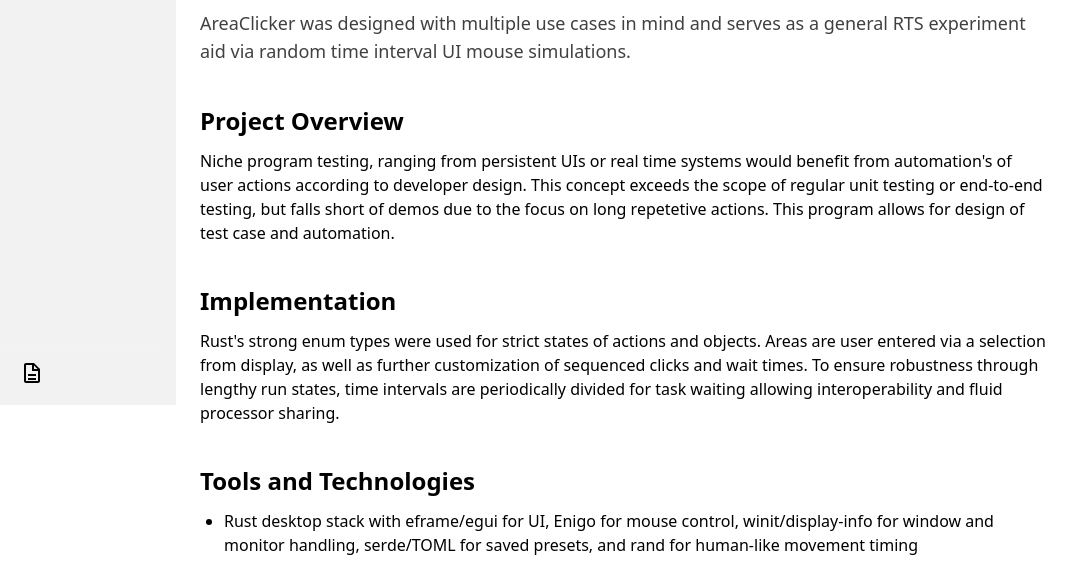
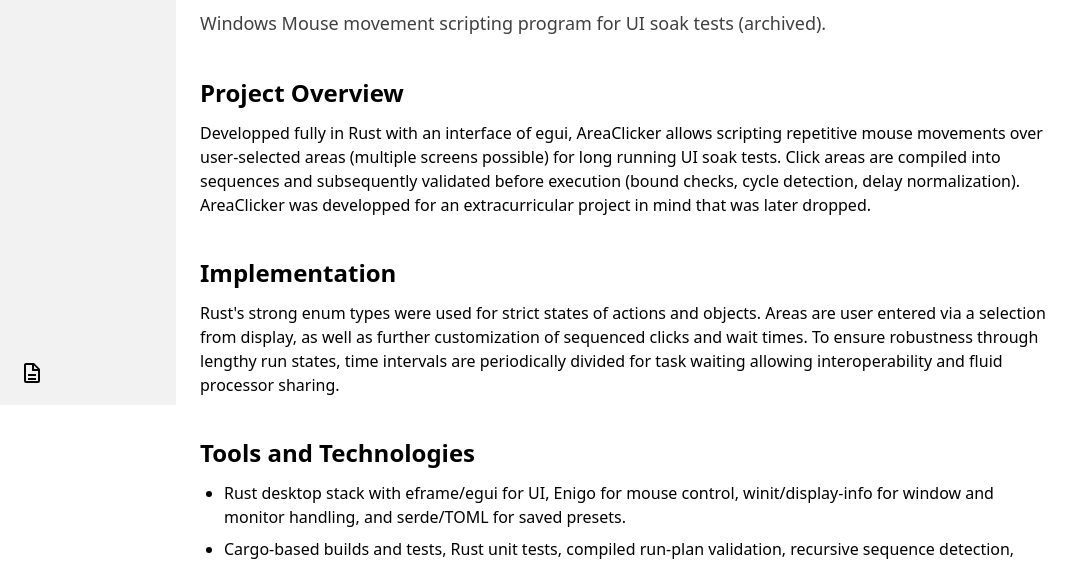
Before and after one commit to michaeldmussel/website, an Astro site: page /website/project/personal-automation-validation in a window 1280 px wide. Shown: the part 395-956 px from the top of the page, 208-1280 px from the left. Built offline with nearby package versions, Linux system fonts and the light colour scheme; Astro itself is replaced by a stand-in of ours.

Commit message:
Remove template leftovers

```diff
--- a/src/pages/project/personal-automation-validation.astro
+++ b/src/pages/project/personal-automation-validation.astro
@@ -3,7 +3,7 @@ import BaseLayout from "../../layouts/BaseLayout.astro";
 import { withBase } from "../../lib/paths";
 ---
 
-<BaseLayout title="AreaClicker - Deterministic RTS helper for timing experiments" sideBarActiveItemID="projects">
+<BaseLayout title="AreaClicker - Windows desktop tool in Rust" sideBarActiveItemID="projects">
   <article class="grid gap-10">
     <header class="grid gap-4">
       <a class="link w-fit" href={withBase("/projects")}>Back to projects</a>
@@ -11,7 +11,7 @@ import { withBase } from "../../lib/paths";
       <div>
         <h1 class="text-4xl font-bold">Personal helper tool for prototype testing</h1>
         <p class="mt-3 text-lg text-base-content/75">
-          AreaClicker was designed with multiple use cases in mind and serves as a general RTS experiment aid via random time interval UI mouse simulations.
+          Windows Mouse movement scripting program for UI soak tests (archived).
         </p>
       </div>
     </header>
@@ -19,7 +19,7 @@ import { withBase } from "../../lib/paths";
     <section>
       <h2 class="text-2xl font-bold mb-3">Project Overview</h2>
       <p>
-        Niche program testing, ranging from persistent UIs or real time systems would benefit from automation's of user actions according to developer design. This concept exceeds the scope of regular unit testing or end-to-end testing, but falls short of demos due to the focus on long repetetive actions. This program allows for design of test case and automation.
+        Developped fully in Rust with an interface of egui, AreaClicker allows scripting repetitive mouse movements over user-selected areas (multiple screens possible) for long running UI soak tests. Click areas are compiled into sequences and subsequently validated before execution (bound checks, cycle detection, delay normalization). AreaClicker was developped for an extracurricular project in mind that was later dropped.
       </p>
     </section>
 
@@ -33,7 +33,7 @@ import { withBase } from "../../lib/paths";
     <section>
       <h2 class="text-2xl font-bold mb-3">Tools and Technologies</h2>
       <ul class="list-disc mx-6 grid gap-2">
-        <li>Rust desktop stack with eframe/egui for UI, Enigo for mouse control, winit/display-info for window and monitor handling, serde/TOML for saved presets, and rand for human-like movement timing</li>
+        <li>Rust desktop stack with eframe/egui for UI, Enigo for mouse control, winit/display-info for window and monitor handling, and serde/TOML for saved presets.</li>
         <li>Cargo-based builds and tests, Rust unit tests, compiled run-plan validation, recursive sequence detection, bounds validation, delay normalization, and optional rdev hotkey hooks</li>
       </ul>
     </section>
```
Also changed, not shown: README.md, public/favicon.svg (deleted), public/itemPreview.webp (deleted), public/social_img.webp (deleted).
